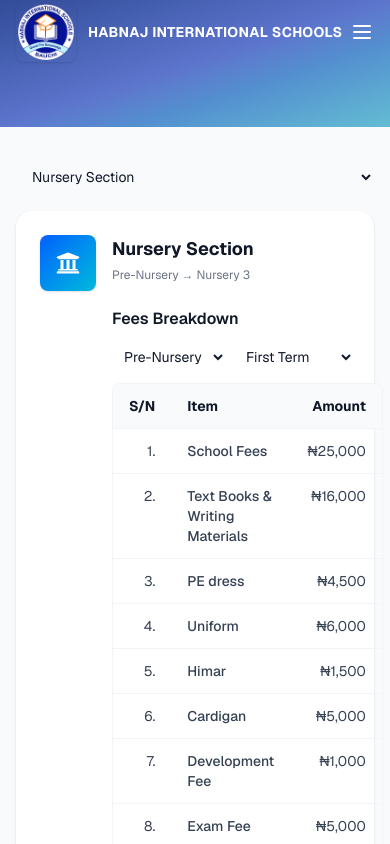
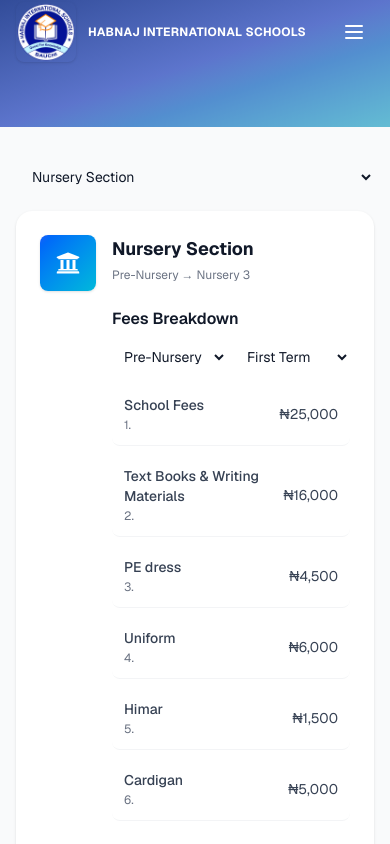
Before and after one commit to Krown-aj/habnajschools, a Next.js app: page /admissions/fees-structure in a window 390 px wide. Shown: the top 844 px of the page. Built offline with nearby package versions, Linux system fonts and the light colour scheme; what ag-grid-community would draw is missing.

Commit message:
mobile view update

```diff
--- a/src/app/admissions/fees-structure/page.tsx
+++ b/src/app/admissions/fees-structure/page.tsx
@@ -607,8 +607,6 @@
         const rows: { label: string; amount: number | string }[] = [];
 
         if (section.id === "nursery") {
-            // nursery structure:
-            // school fees, text books and writting materials, pe dress, uniform, himar, cardigan, development fee, exam fee, ict charges
             rows.push({ label: "School Fees", amount: schedule.schoolFees });
             rows.push({ label: "Text Books & Writing Materials", amount: schedule.textbooks });
             rows.push({ label: "PE dress", amount: schedule.peDress });
@@ -619,8 +617,6 @@
             rows.push({ label: "Exam Fee", amount: schedule.examsFee });
             rows.push({ label: "ICT charges", amount: schedule.ictCharges });
         } else if (section.id === "primary") {
-            // primary structure:
-            // school fees, text books, excercise books, cardigan, uniforms, himar, development fee, ict charges, examination fee, sport wear
             rows.push({ label: "School Fees", amount: schedule.schoolFees });
             rows.push({ label: "Text Books", amount: schedule.textbooks });
             rows.push({ label: "Exercise Books", amount: schedule.exerciseBooks ?? 0 });
@@ -632,8 +628,6 @@
             rows.push({ label: "Examination Fee", amount: schedule.examsFee });
             rows.push({ label: "Sport wear", amount: schedule.peDress });
         } else {
-            // junior structure:
-            // school fees, text books, writting materials, cardigan, uniforms, himar, development fee, ict charges, exams fee, sport wear
             rows.push({ label: "School Fees", amount: schedule.schoolFees });
             rows.push({ label: "Text Books", amount: schedule.textbooks });
             rows.push({ label: "Writing Materials", amount: schedule.writingMaterials ?? 0 });
@@ -741,15 +735,15 @@
                                             <h4 className="font-semibold text-gray-900">Fees Breakdown</h4>
 
                                             {/* class selector + term selector */}
-                                            <div className="flex flex-col sm:flex-row sm:items-center gap-2">
-                                                <div className="flex items-center gap-2">
+                                            <div className="flex flex-col sm:flex-row sm:items-center gap-2 w-full sm:w-auto">
+                                                <div className="flex items-center gap-2 w-full sm:w-auto">
                                                     <label htmlFor="class-select" className="sr-only">Select class</label>
-                                                    <select id="class-select" value={selectedClassId} onChange={(e) => setSelectedClassId(e.target.value)} className="rounded-md border-gray-200 px-2 py-1 text-sm">
+                                                    <select id="class-select" value={selectedClassId} onChange={(e) => setSelectedClassId(e.target.value)} className="w-full sm:w-auto rounded-md border-gray-200 px-2 py-1 text-sm">
                                                         {active.classes.map((c) => <option key={c.id} value={c.id}>{c.name}</option>)}
                                                     </select>
 
                                                     <label htmlFor="term-select" className="sr-only">Select term</label>
-                                                    <select id="term-select" value={selectedTerm} onChange={(e) => setSelectedTerm(e.target.value as TermKey)} className="rounded-md border-gray-200 px-2 py-1 text-sm">
+                                                    <select id="term-select" value={selectedTerm} onChange={(e) => setSelectedTerm(e.target.value as TermKey)} className="w-full sm:w-auto rounded-md border-gray-200 px-2 py-1 text-sm">
                                                         <option value="first">First Term</option>
                                                         <option value="second">Second Term</option>
                                                         <option value="third">Third Term</option>
@@ -758,9 +752,9 @@
                                             </div>
                                         </div>
 
-                                        {/* Row-oriented table (S/N | Item / Amount) */}
-                                        <div className="mt-3 overflow-auto rounded-lg border border-gray-100">
-                                            <table className="min-w-full w-full text-sm text-left">
+                                        {/* Desktop/table view (sm+) */}
+                                        <div className="mt-3 overflow-auto rounded-lg border border-gray-100 hidden sm:block">
+                                            <table className="min-w-full w-full text-sm text-left table-fixed">
                                                 <thead className="bg-gray-50">
                                                     <tr>
                                                         <th className="px-4 py-3 w-12 sm:w-16">S/N</th>
@@ -785,6 +779,22 @@
                                                     })}
                                                 </tbody>
                                             </table>
+                                        </div>
+
+                                        {/* Mobile stacked view */}
+                                        <div className="mt-3 space-y-2 sm:hidden">
+                                            {rows.map((r, idx) => {
+                                                const isTotal = idx === rows.length - 1;
+                                                return (
+                                                    <div key={r.label} className={`bg-white rounded-lg p-3 flex items-center justify-between ${isTotal ? "border border-gray-200" : "border-b border-gray-100"}`}>
+                                                        <div>
+                                                            <div className={`text-sm ${isTotal ? "font-semibold" : "font-medium"} text-gray-700`}>{r.label}</div>
+                                                            {!isTotal && <div className="text-xs text-gray-500 mt-0.5">{idx + 1}.</div>}
+                                                        </div>
+                                                        <div className={`text-sm ${isTotal ? "font-semibold text-gray-900" : "text-gray-700"}`}>{typeof r.amount === "number" ? currency(r.amount) : r.amount}</div>
+                                                    </div>
+                                                );
+                                            })}
                                         </div>
 
                                         <div className="mt-4 text-sm text-gray-600">
--- a/src/components/ui/header/header.tsx
+++ b/src/components/ui/header/header.tsx
@@ -129,7 +129,7 @@
                         {/* Logo */}
                         <Link href="/" className="flex items-center space-x-3 flex-shrink-0 rounded-full border-white">
                             <Image src={logoSrc} alt="Logo" width={60} height={60} className="lg:w-18 lg:h-18 rounded-lg shadow-sm" />
-                            <span className={`font-bold text-sm sm:text-lg uppercase tracking-wide transition-colors duration-300 ${scrolled ? 'text-gray-100' : 'text-white'
+                            <span className={`font-bold text-xs sm:text-lg uppercase tracking-wide transition-colors duration-300 ${scrolled ? 'text-gray-100' : 'text-white'
                                 }`}>{title}</span>
                         </Link>
 
--- a/src/features/landing/Hero.tsx
+++ b/src/features/landing/Hero.tsx
@@ -30,7 +30,7 @@
 
 const Hero: React.FC = () => {
     return (
-        <header className="relative w-full h-[60vh] sm:h-[100vh] overflow-hidden">
+        <header className="relative w-full h-[80vh] sm:h-[100vh] overflow-hidden">
             {/* Background image + overlay */}
             <Image src={images.computerroom} alt="Habnaj International Schools campus" fill className="object-cover object-center" priority />
             <div className="absolute inset-0 bg-gradient-to-br from-blue-900/70 via-blue-800/40 to-cyan-600/25" />
@@ -86,7 +86,7 @@
                                     </div>
                                     <div>
                                         <div className="text-xl sm:text-2xl font-bold text-white">{s.value}</div>
-                                        <div className="text-xs sm:text-sm text-white/80">{s.label}</div>
+                                        <div className="text-xs sm:text-sm text-white/80 font-bold">{s.label}</div>
                                     </div>
                                 </div>
                             );
```
